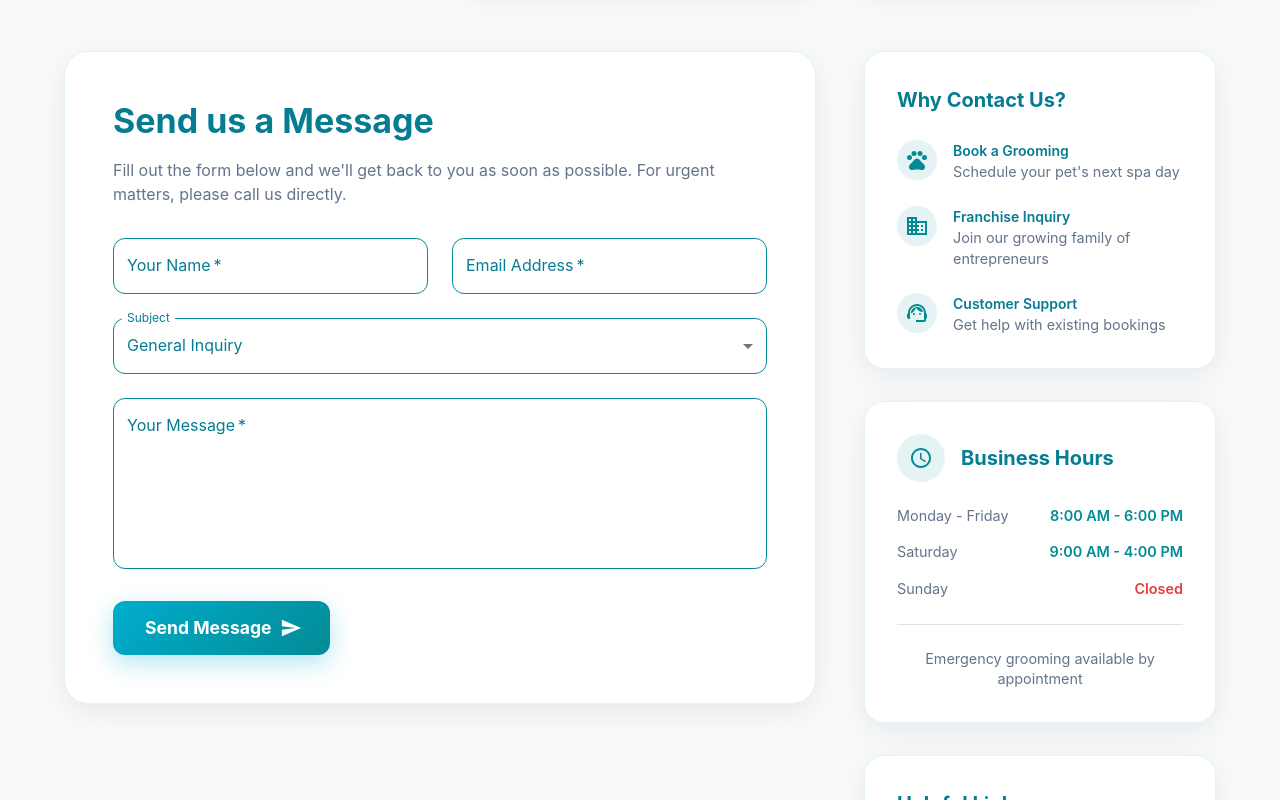
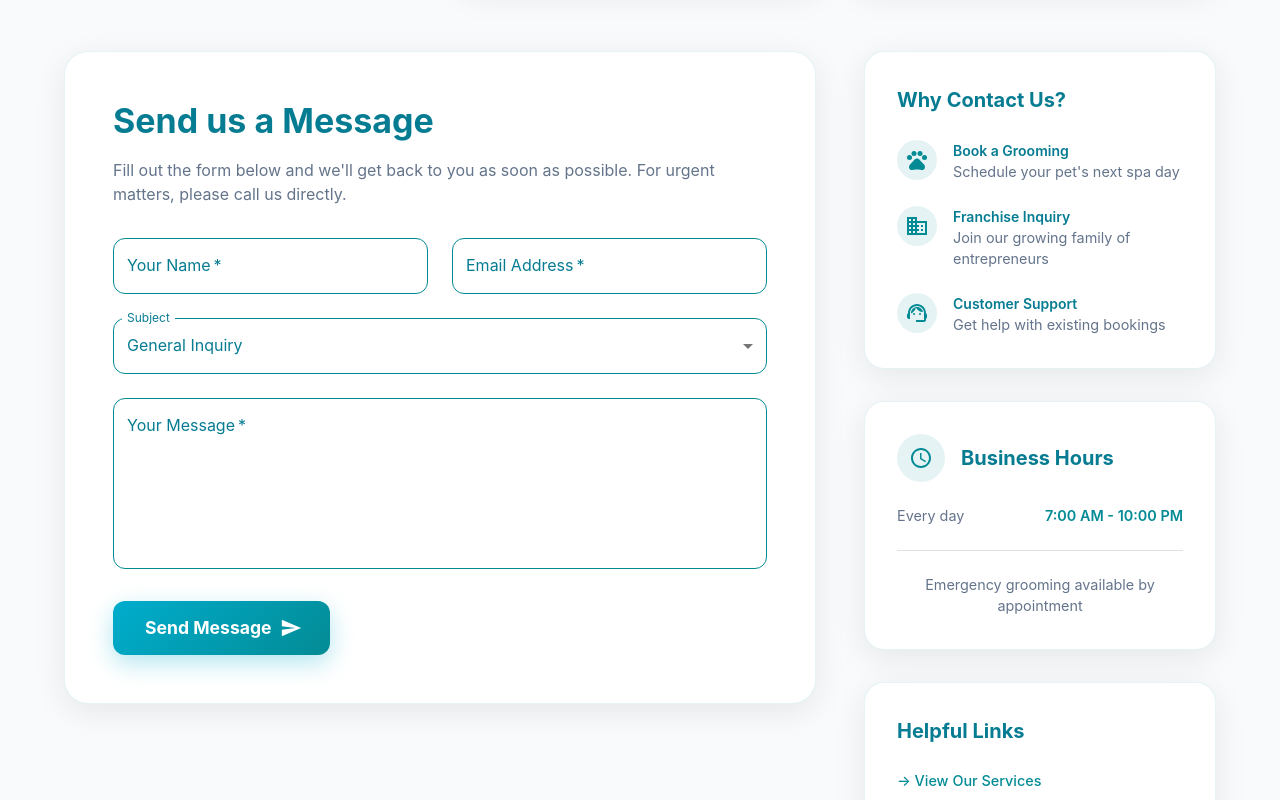
Before and after one commit to crisboxing11/Fluffy, a Next.js app: page /contact in a window 1280 px wide. Shown: the part 957-1757 px from the top of the page. Built offline with nearby package versions, Linux system fonts and the light colour scheme.

Commit message:
Update published business hours to 7 AM–10 PM daily.
The contact page, homepage opening-hours schema, and prebook schema now match the confirmed seven-day schedule.

Co-authored-by: Cristian Arroyo  <crisboxing11@users.noreply.github.com>

```diff
--- a/pages/contact.tsx
+++ b/pages/contact.tsx
@@ -224,7 +224,7 @@ const ContactPage = () => {
       title: "Call Us",
       primary: "Las Vegas: (702) 508-6248",
       secondary: "Orlando: (407) 513-2935",
-      description: "Available Mon-Sat, 8AM-6PM",
+      description: "Available daily, 7AM-10PM",
       action: "",
       actionText: "",
     },
@@ -984,38 +984,14 @@ const ContactPage = () => {
                   <Stack spacing={2}>
                     <Box display="flex" justifyContent="space-between">
                       <Typography variant="body2" color="#64748b">
-                        Monday - Friday
+                        Every day
                       </Typography>
                       <Typography
                         variant="body2"
                         fontWeight={600}
                         color="#038B95"
                       >
-                        8:00 AM - 6:00 PM
-                      </Typography>
-                    </Box>
-                    <Box display="flex" justifyContent="space-between">
-                      <Typography variant="body2" color="#64748b">
-                        Saturday
-                      </Typography>
-                      <Typography
-                        variant="body2"
-                        fontWeight={600}
-                        color="#038B95"
-                      >
-                        9:00 AM - 4:00 PM
-                      </Typography>
-                    </Box>
-                    <Box display="flex" justifyContent="space-between">
-                      <Typography variant="body2" color="#64748b">
-                        Sunday
-                      </Typography>
-                      <Typography
-                        variant="body2"
-                        fontWeight={600}
-                        color="#e53e3e"
-                      >
-                        Closed
+                        7:00 AM - 10:00 PM
                       </Typography>
                     </Box>
                   </Stack>
--- a/pages/index.tsx
+++ b/pages/index.tsx
@@ -220,8 +220,8 @@ const HomePage = () => {
                   "Saturday",
                   "Sunday",
                 ],
-                opens: "08:00",
-                closes: "19:00",
+                opens: "07:00",
+                closes: "22:00",
               },
             }),
           }}
--- a/pages/prebook.tsx
+++ b/pages/prebook.tsx
@@ -120,7 +120,7 @@ const PrebookPage = () => {
                 latitude: "28.5383",
                 longitude: "-81.3792",
               },
-              openingHours: "Mo-Su 08:00-18:00",
+              openingHours: "Mo-Su 07:00-22:00",
               priceRange: "$",
               image:
                 "https://www.fluffypetwash.com/Fluffy%20Pet%20Wash%20LOGO%20V3.jpg",
```
